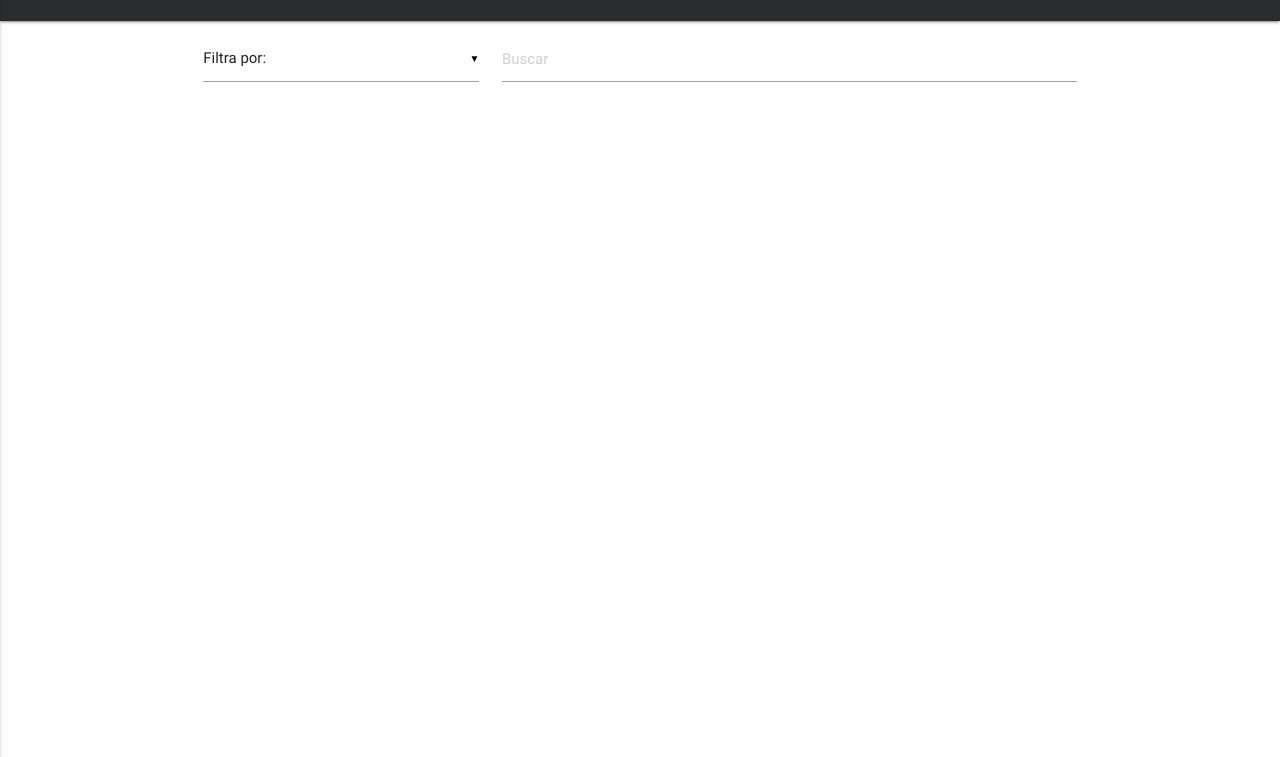
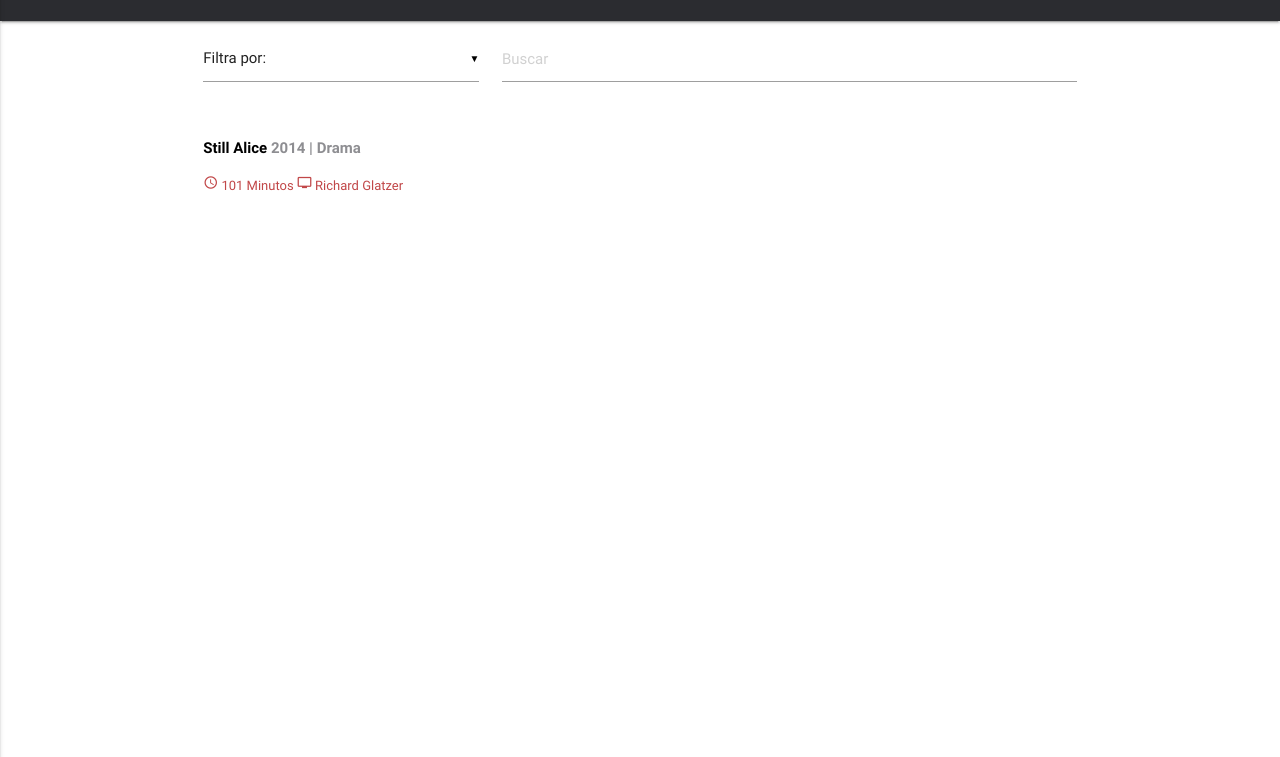
Before and after one commit to maitc/mis-pelis, a website: page index.html in a window 1280 px wide. Shown: the part 43-800 px from the top of the page. Drawn offline with nearby package versions, Linux system fonts and the light colour scheme; files that its build step writes are made by us from their sources.

```diff
--- a/assets/sass/_bases.scss
+++ b/assets/sass/_bases.scss
@@ -4,3 +4,25 @@
 		font-size:15px;
 	}
 }
+.boton{
+	background-color:#C14748;
+	border-radius:3%;
+	font-size:10px;
+}
+.btn:hover{
+	background-color:#C14748;
+}
+.year{
+	color:#8E8E92;
+}
+.name{
+	color:black;
+	font-weight: 700;
+}
+.rojo{
+	font-size:13px;
+	color:#C14748;
+}
+.icon{
+	font-size:15px;
+}
--- a/index.html
+++ b/index.html
@@ -36,8 +36,18 @@
 			</div>
 		</div>
 	</div>
+	<div class="row">
+		<div class="col s12">
+			<div class="col s9">
+				<p class="name">Still Alice <span class="year">2014 | Drama</span></p>
+				<p class="rojo"><span><i class="icon material-icons">schedule</i></span> 101 Minutos <span><i class="icon material-icons">tv</i></span> Richard Glatzer</p>
+			</div>
+			<div class="col s3">
+
+			</div>
+		</div>
+	</div>
 </section>
-
 	<script src="dist/js/script.js"></script>
 </body>
 </html>
```
Also changed, not shown: assets/js/movies-paz.js (line endings or trailing spaces), dist/css/style.min.css, dist/js/script.js.
